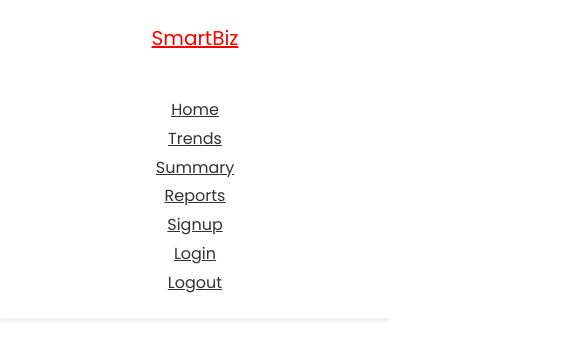
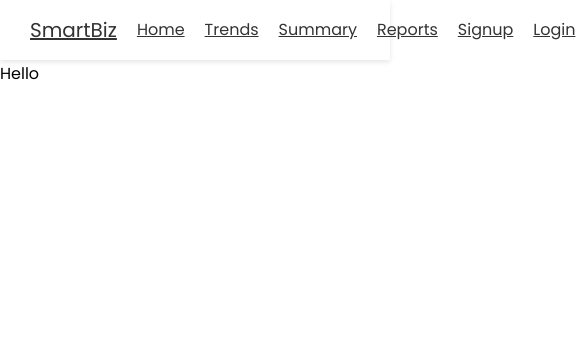
Before and after one commit to rafatspn/nav-process-mgr-frontend, a React (Create React App) app: page / in a window 390 px wide. Shown: the top 358 px of the page, 585 px wide, since content can reach past the window. Built offline with nearby package versions, Linux system fonts and the light colour scheme.

Commit message:
window dimension hook added

```diff
--- /dev/null
+++ b/src/components/Elements/SideDrawer.js
@@ -0,0 +1,9 @@
+import React from 'react'
+
+export default function SideDrawer() {
+  return (
+    <div>
+      Hello
+    </div>
+  )
+}
--- a/src/components/Navigation/Navigator.js
+++ b/src/components/Navigation/Navigator.js
@@ -1,21 +1,25 @@
 import { NavLink } from "react-router-dom";
 
 import NavLinks from "./NavLinks";
+import SideDrawer from "../Elements/SideDrawer";
+import useWindowDimensions from "../../hooks/window-dimension";
 
 import styles from "./Navigator.module.css";
 
 export default function Navigator() {
+  const windowWidth = useWindowDimensions();
+  console.log(windowWidth);
   return (
     <>
       <header className={styles.header}>
         <div className={styles.logo}>
           <NavLink to="/">SmartBiz</NavLink>
         </div>
-
         <nav>
           <NavLinks />
         </nav>
       </header>
+      <SideDrawer/>
     </>
   );
 }
--- a/src/components/Navigation/Navigator.module.css
+++ b/src/components/Navigation/Navigator.module.css
@@ -29,14 +29,12 @@
     font-size: 20px;
   }
 
-  .logo a {
-    color: red;
-  }
 
-  @media (max-width: 768px) {
+  /* @media (max-width: 768px) {
     .header {
       flex-direction: column;
       height: auto;
+      width: 30%;
     }
 
     .header ul {
@@ -45,11 +43,7 @@
       text-align: center;
     }
 
-    .header a {
-      margin-right: 0;
-    }
-
     .logo {
       margin: 20px 0;
     }
-  }
+  } */
--- /dev/null
+++ b/src/hooks/window-dimension.js
@@ -0,0 +1,21 @@
+import { useState, useEffect } from "react"
+
+function getWindowDimensions(){
+    const {innerWidth : width}  = window;
+    return width;
+}
+
+export default function useWindowDimensions () {
+    const [windowWidth, setWindowWidth] = useState(getWindowDimensions());
+
+    useEffect(()=>{
+        function handleResize(){
+            setWindowWidth(getWindowDimensions());
+        }
+
+        window.addEventListener('resize', handleResize);
+        return ()=> window.removeEventListener('resize', handleResize);
+    },[]);
+
+    return windowWidth;
+};
```
Also changed, not shown: src/components/Elements/SideDrawer.module.css (added).
